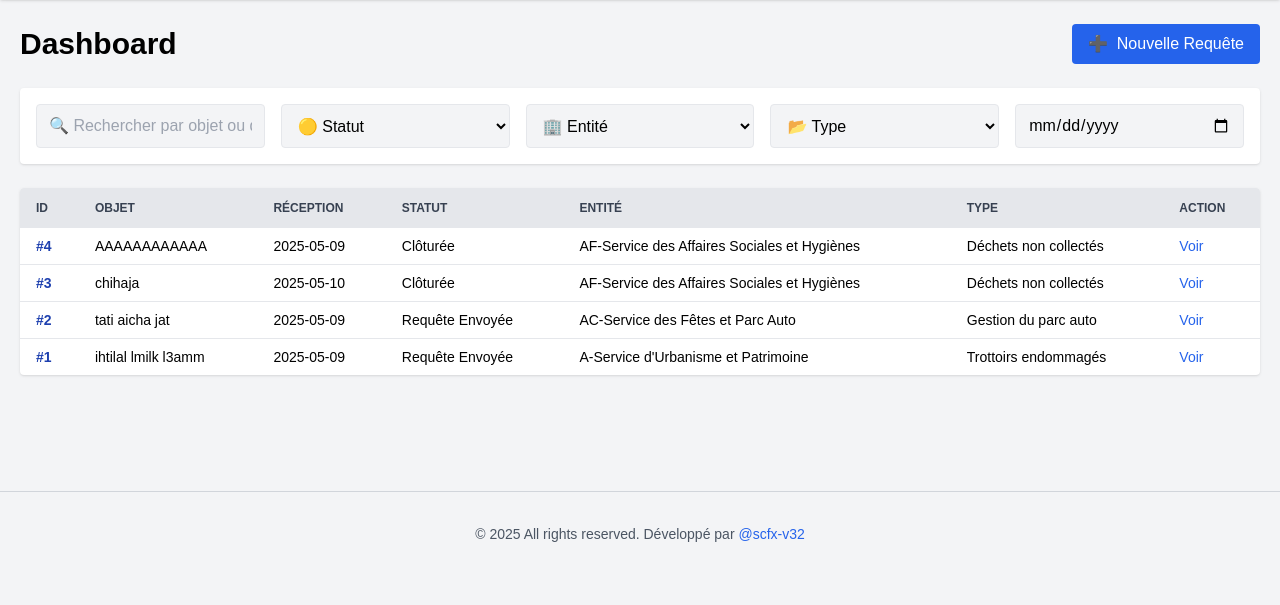
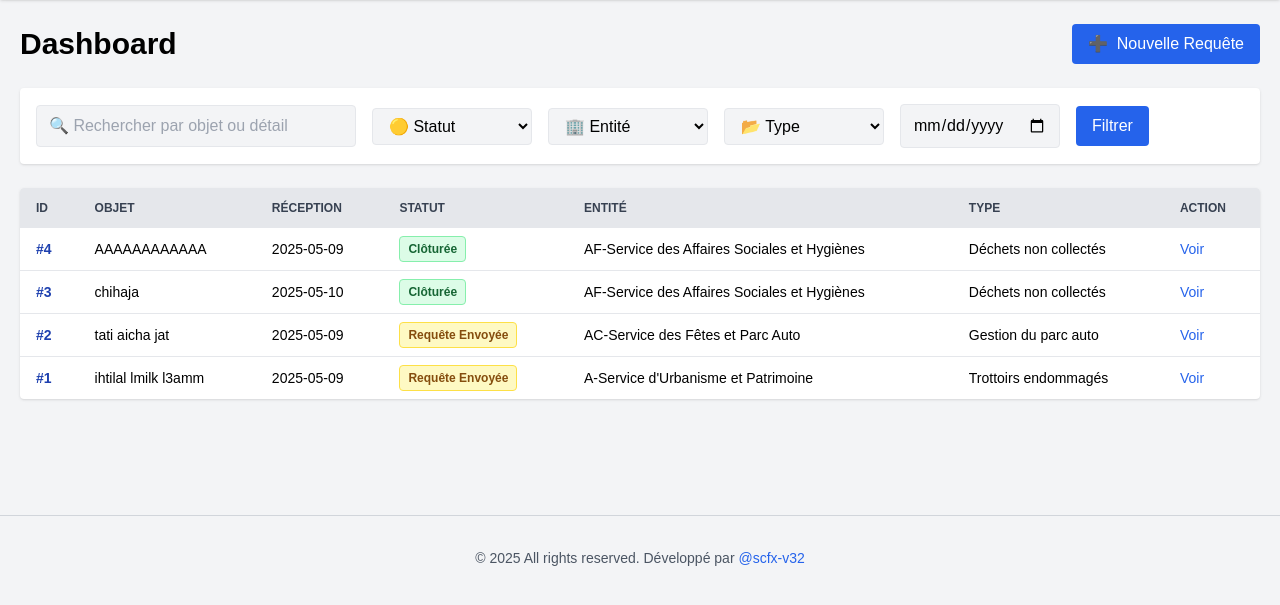
Before and after one commit to scfx-v32/cirm_demo, a PHP site: page /dashboard.php in a window 1280 px wide. Shown: the part 80-685 px from the top of the page. Run offline with PHP 8.4, Linux system fonts and the light colour scheme; a user stored in the database is signed in; data comes from the database, SQL or seed files in the repository; some libraries are stand-ins or nearby versions.

Commit message:
status color added

```diff
--- a/dashboard.php
+++ b/dashboard.php
@@ -70,7 +70,16 @@ $requetes = $stmt->fetchAll(PDO::FETCH_ASSOC);
 $statuts = $pdo->query("SELECT id, libelle FROM statuts")->fetchAll(PDO::FETCH_ASSOC);
 $entites = $pdo->query("SELECT id, nom FROM entites")->fetchAll(PDO::FETCH_ASSOC);
 $types = $pdo->query("SELECT id, libelle FROM types_reclamation")->fetchAll(PDO::FETCH_ASSOC);
+
+// Map status labels to Tailwind color classes
+$status_colors = [
+    "requête envoyée" => "bg-yellow-100 text-yellow-800 border-yellow-300",
+    "prise en charge" => "bg-blue-100 text-blue-800 border-blue-300",
+    "clôturée"        => "bg-green-100 text-green-800 border-green-300"
+];
+
 ?>
+
 
 <!DOCTYPE html>
 <html lang="fr">
@@ -99,10 +108,11 @@ $types = $pdo->query("SELECT id, libelle FROM types_reclamation")->fetchAll(PDO:
         </div>
 
         <!-- Filters -->
-        <form method="GET" class="grid grid-cols-1 md:grid-cols-5 gap-4 bg-white p-4 rounded shadow">
-            <input type="text" name="search" placeholder="🔍 Rechercher par objet ou détail" value="<?= htmlspecialchars($search) ?>" class="px-3 py-2 border rounded w-full">
+        <div>
+            <form method="GET" class="flex flex-wrap gap-4 bg-white p-4 rounded shadow items-center">
+                <input type="text" name="search" placeholder="🔍 Rechercher par objet ou détail" value="<?= htmlspecialchars($search) ?>" class="px-3 py-2 border rounded w-80">
 
-            <select name="statut" class="px-3 py-2 border rounded w-full">
+                <select name="statut" class="px-3 py-2 border rounded w-40">
                     <option value="">🟡 Statut</option>
                     <?php foreach ($statuts as $s): ?>
                         <option value="<?= $s['id'] ?>" <?= $filter_status == $s['id'] ? 'selected' : '' ?>>
@@ -111,7 +121,7 @@ $types = $pdo->query("SELECT id, libelle FROM types_reclamation")->fetchAll(PDO:
                     <?php endforeach; ?>
                 </select>
 
-            <select name="entite" class="px-3 py-2 border rounded w-full">
+                <select name="entite" class="px-3 py-2 border rounded w-40">
                     <option value="">🏢 Entité</option>
                     <?php foreach ($entites as $e): ?>
                         <option value="<?= $e['id'] ?>" <?= $filter_entite == $e['id'] ? 'selected' : '' ?>>
@@ -120,7 +130,7 @@ $types = $pdo->query("SELECT id, libelle FROM types_reclamation")->fetchAll(PDO:
                     <?php endforeach; ?>
                 </select>
 
-            <select name="type" class="px-3 py-2 border rounded w-full">
+                <select name="type" class="px-3 py-2 border rounded w-40">
                     <option value="">📂 Type</option>
                     <?php foreach ($types as $t): ?>
                         <option value="<?= $t['id'] ?>" <?= $filter_type == $t['id'] ? 'selected' : '' ?>>
@@ -129,9 +139,13 @@ $types = $pdo->query("SELECT id, libelle FROM types_reclamation")->fetchAll(PDO:
                     <?php endforeach; ?>
                 </select>
 
-            <input type="date" name="date" value="<?= htmlspecialchars($filter_date) ?>" class="px-3 py-2 border rounded w-full">
+                <input type="date" name="date" value="<?= htmlspecialchars($filter_date) ?>" class="px-3 py-2 border rounded w-40">
+
+                <button type="submit" class="bg-blue-600 text-white px-4 py-2 rounded hover:bg-blue-700">
+                    Filtrer
+                </button>
             </form>
-
+        </div>
         <!-- Complaints List -->
         <div class="bg-white shadow rounded overflow-x-auto">
             <table class="min-w-full text-sm text-left">
@@ -157,7 +171,11 @@ $types = $pdo->query("SELECT id, libelle FROM types_reclamation")->fetchAll(PDO:
                                 <td class="px-4 py-2 font-semibold text-blue-800">#<?= $r["id"] ?></td>
                                 <td class="px-4 py-2"><?= htmlspecialchars($r["objet"]) ?></td>
                                 <td class="px-4 py-2"><?= $r["date_reception"] ?></td>
-                                <td class="px-4 py-2"><?= $r["statut"] ?></td>
+                                <td class="px-4 py-2">
+                                    <span class="inline-block px-2 py-1 rounded border text-xs font-semibold <?= $status_colors[strtolower($r["statut"])] ?? 'bg-gray-100 text-gray-800 border-gray-300' ?>">
+                                        <?= htmlspecialchars($r["statut"]) ?>
+                                    </span>
+                                </td>
                                 <td class="px-4 py-2"><?= $r["entite"] ?></td>
                                 <td class="px-4 py-2"><?= $r["type"] ?></td>
                                 <td class="px-4 py-2">
@@ -174,4 +192,5 @@ $types = $pdo->query("SELECT id, libelle FROM types_reclamation")->fetchAll(PDO:
     <script></script>
     <?php include "footer.php"; ?>
 </body>
+
 </html>
```
Also changed, not shown: view_requete.php (+26 -6 lines). Lines whose indentation alone changed are shown as unchanged.
